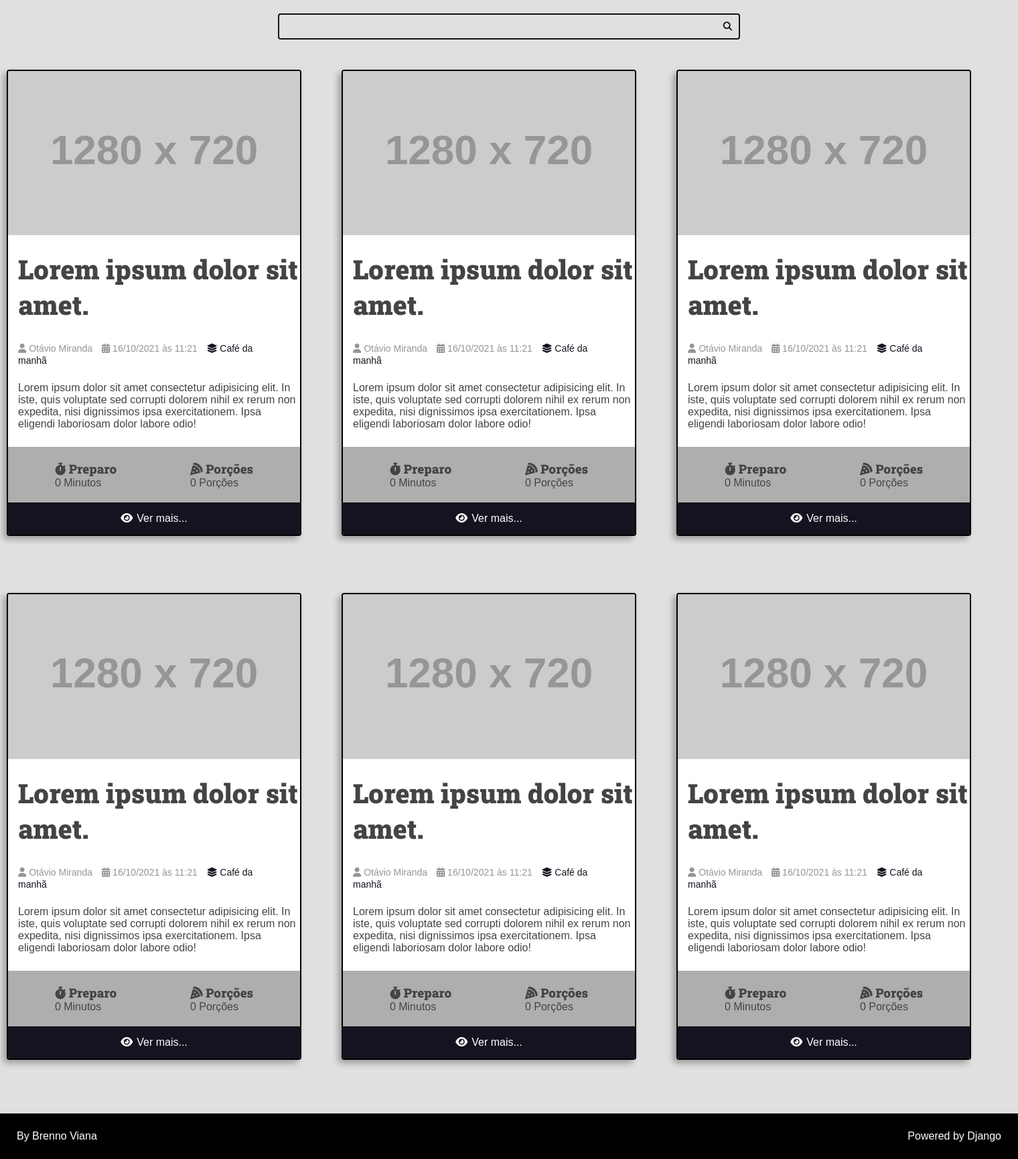
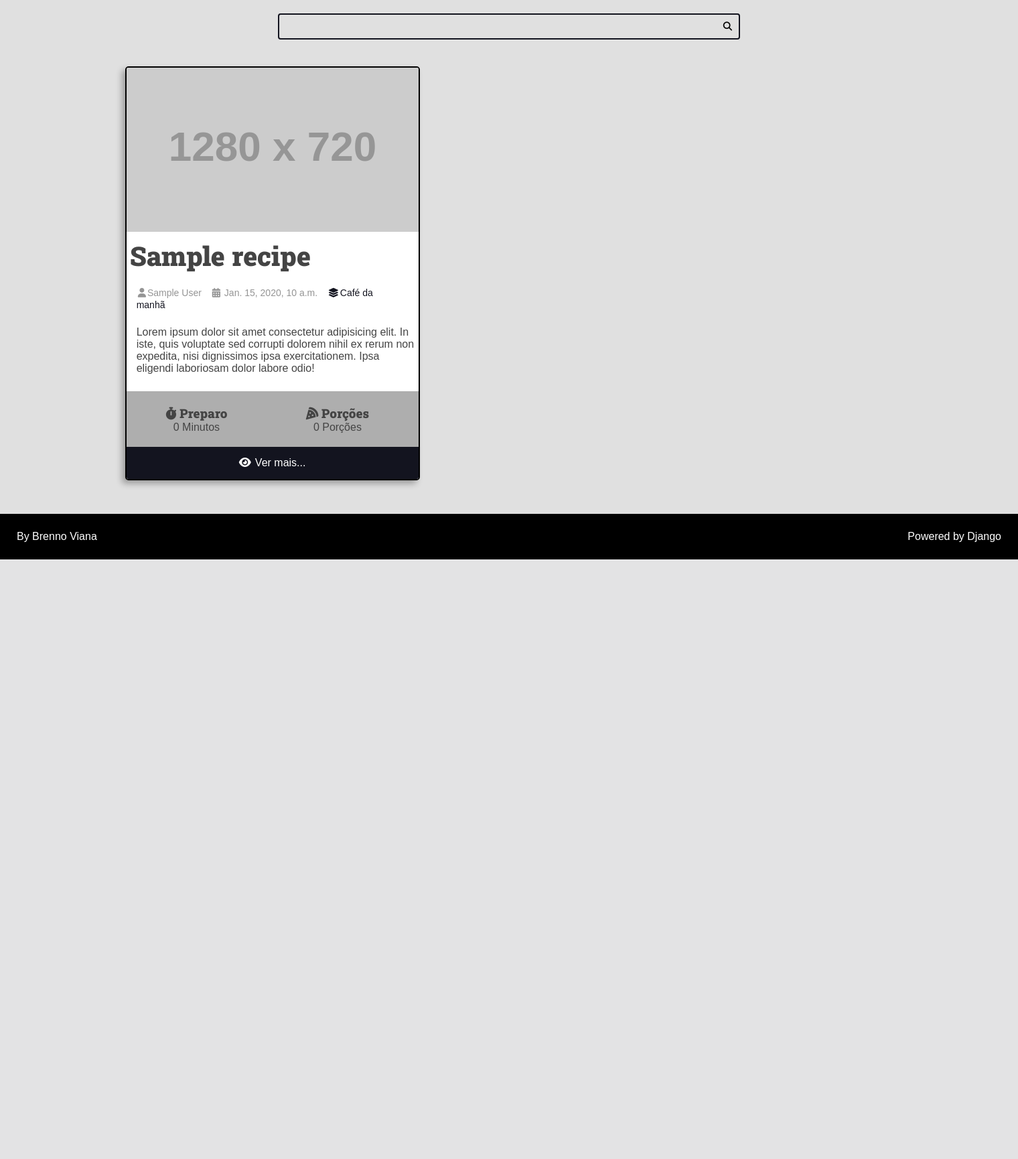
Before and after one commit to brennoviana/Projeto-Django, a Django app: template recipes/templates/recipes/pages/home.html in a window 1520 px wide. Shown: the part 133-1863 px from the top of the page at 67% size. After the commit the page ends 968 px from the top, so only its background shows below. Run offline with Django 4.2, Linux system fonts and the light colour scheme; the template is opened without the code that fills it: most values are stand-ins (such as "Sample title", 1, 10 or a date in 2020); grey boxes labelled with a size stand in for pictures from a placeholder-image service; some libraries are stand-ins or nearby versions.

Commit message:
alteracoes

```diff
--- a/recipes/static/recipes/css/styles.css
+++ b/recipes/static/recipes/css/styles.css
@@ -65,8 +65,6 @@ body {
 }
 
 .container {
-    max-width: 1440px;
-    margin: 0 auto;
     text-align: center;
 
 }
@@ -143,18 +141,15 @@ body {
 }
 
 .container-list-main {
-    border-radius: 50rem;
-    margin-top: 15px;
+    width: 1500px;
+    margin: auto;
 
 }
 
 .list {
     display: grid;
     grid-template-columns: auto auto auto;
-    width: 1500px;
-    margin: auto;
-
-
+    margin-top: 15px;
 }
 
 .list-item {
@@ -164,13 +159,11 @@ body {
     transform: (1);
     transition: 300ms ease-in-out;
     overflow: hidden;
-
-    margin-top: 30px;
     border: 2px solid black;
-    margin-bottom: 55px;
-    border-radius: 4px;
-
-
+    border-radius: 5px;
+    margin: 0 auto;
+    margin-bottom: 25px;
+    margin-top: 25px;
 
 }
 
@@ -185,9 +178,7 @@ body {
 }
 
 .h2-list {
-    padding-top: 20px;
-    padding-left: 15px;
-    padding-bottom: 15px;
+    margin: 5px;
     font-size: 40px;
 }
 
@@ -199,6 +190,11 @@ body {
 .recipe-author-item {
     margin-right: 10px;
     font-size: 14px;
+
+}
+
+.recipe-author-item i{
+    padding: 2px;
 }
 
 .recipe-author-container a {
@@ -219,20 +215,17 @@ body {
 }
 
 .recipe-info-container {
-    display: grid;
-    grid-template-columns: auto auto;
+    display: flex;
+    justify-content: space-between;
     background: var(--color-gray-3);
     padding-top: 20px;
     padding-bottom: 20px;
 
-
 }
-
-.recipe-time {
+.recipe-time,
+.recipe-portion{
+    text-align: center;
     margin: 0 auto;
-    padding-left: 15px;
-
-
 }
 
 .recipe-portion {
--- a/recipes/templates/recipes/base-html/base.html
+++ b/recipes/templates/recipes/base-template/base.html
@@ -13,4 +13,3 @@
     </main>
     {% include 'recipes/partials/footer.html' %}
 </body>
-</html>
--- a/recipes/templates/recipes/pages/home.html
+++ b/recipes/templates/recipes/pages/home.html
@@ -1,14 +1,11 @@
-{% extends 'recipes/base-html/base.html' %}
+{% extends 'recipes/base-template/base.html' %}
 
 {% block title %}Home{% endblock title %}
 
 {% block content %}
-        <div class="list">
-            {% include 'recipes/partials/body.html' %}
-            {% include 'recipes/partials/body.html' %}
-            {% include 'recipes/partials/body.html' %}
-            {% include 'recipes/partials/body.html' %}
-            {% include 'recipes/partials/body.html' %}
-            {% include 'recipes/partials/body.html' %}
-        </div>
+<div class="list">
+    {% for recipe in recipes  %}
+    {% include "recipes/partials/body.html" %}
+    {% endfor %}
+</div>
 {% endblock content %}
--- a/recipes/templates/recipes/partials/body.html
+++ b/recipes/templates/recipes/partials/body.html
@@ -1,19 +1,16 @@
 <div class="list-item">
     <img src="https://via.placeholder.com/1280x720.png" alt="">
-    <h2 class="h2-list">Lorem ipsum dolor sit amet.</h2>
+    <h2 class="h2-list"> {{ recipe.title }} </h2>
     <div class="recipe-author-container">
         <span class="recipe-author-item">
-            <i class="fas fa-user"></i>
-            Otávio Miranda
+            <i class="fas fa-user"></i>{{ recipe.author.first_name }} {{ recipe.author.last_name }}
         </span>
         <span class="recipe-author-item">
-            <i class="fas fa-calendar-alt"></i>
-            16/10/2021 às 11:21
+            <i class="fas fa-calendar-alt"></i> {{ recipe.created_at }}
         </span>
         <span class="recipe-author-item">
             <a href="/recipes/category/cafe-da-manha/">
-                <i class="fas fa-layer-group"></i>
-                <span>Café da manhã</span>
+                <i class="fas fa-layer-group"></i>Café da manhã
             </a>
         </span>
     </div>
```
Also changed, not shown: recipes/templates/recipes/pages/recipe-view.html (+4 -4 lines), recipes/views.py (+7 -2 lines), 1 other file.
